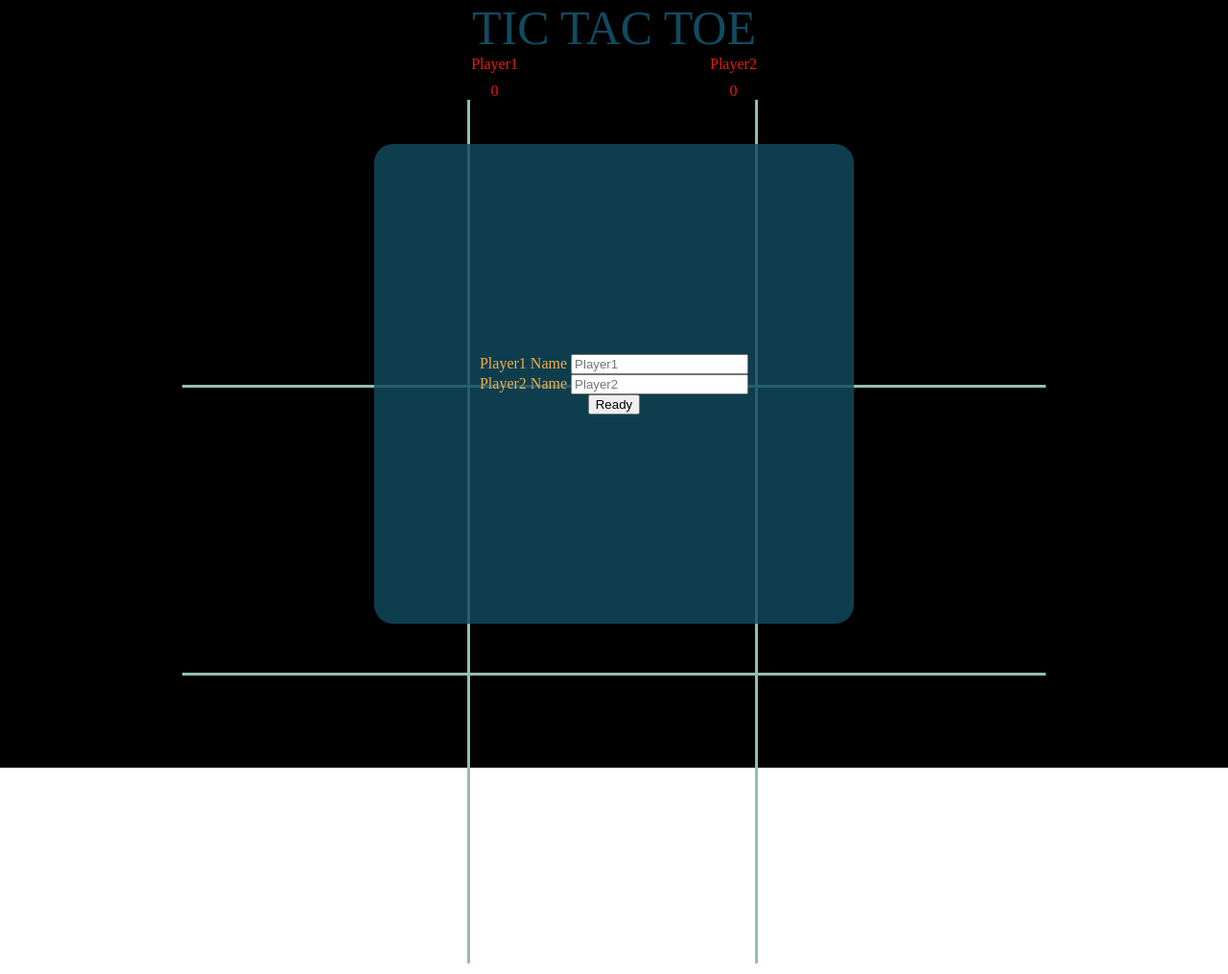
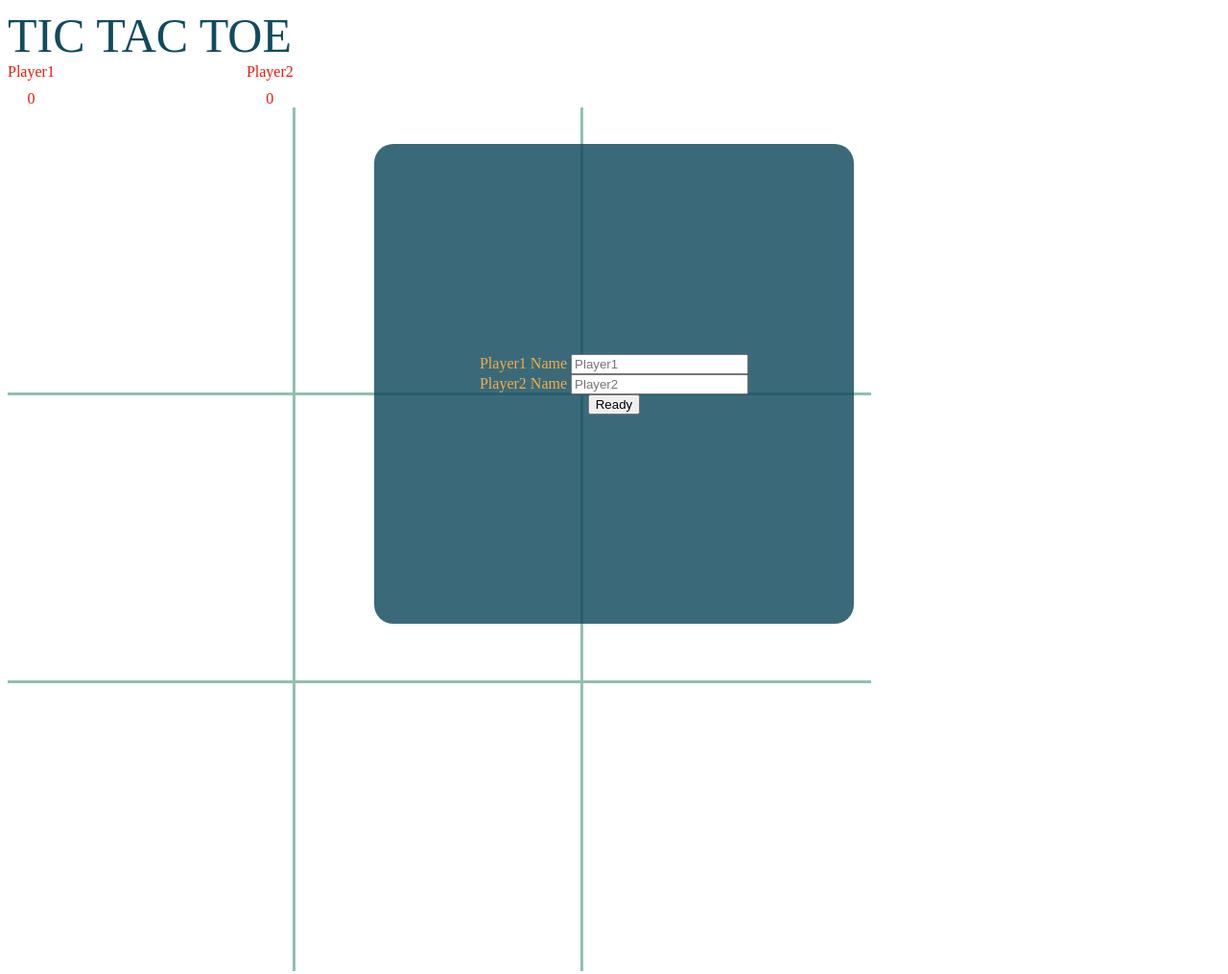
Before and after one commit to bhupi1998/TicTacToe, a plain HTML site: page index.html in a window 1280 px wide. Shown: the whole page at 96% size. Drawn offline with Linux system fonts and the light colour scheme.

Commit message:
saving before vm crashes again

```diff
--- a/index.html
+++ b/index.html
@@ -9,7 +9,6 @@
     <title>TicTacToe</title>
 </head>
 <body>
-    <div class="fullScreenOverlay">
     <header class="title">TIC TAC TOE</header>
     <div id="userSelectionPop" class='popUp'>
         <div class="playerEntryCombined">
@@ -57,6 +56,6 @@
         <div id="box8" class="quadrants"></div>
         <div id="box9" class="quadrants"></div>
     </div>
-    </div>
+    <div class="overlayDiv"></div>
 </body>
 </html>
--- a/script.js
+++ b/script.js
@@ -27,6 +27,7 @@ const ticTacToe=(()=>{
     const player2ScoreDisplay=document.querySelector('#player2Score');
     const winnerPopUp=document.querySelector('#winnerPopUp')
     const gameResetButton=document.querySelector('.restartGame');
+    const overLay=document.querySelector('.overlayDiv');
     //event listeners
     gridDiv.addEventListener('click',function(e){
         let clickId=e.path[0].id;
@@ -41,6 +42,7 @@ const ticTacToe=(()=>{
     gameResetButton.addEventListener('click',function(){
         winnerPopUp.style.display="none";
         popUpWindow.style.display='flex';
+        overLay.zIndex=-2;
         player1.score=0;
         player2.score=0;
         player1ScoreDisplay.innerHTML=`${player1.score}`;
@@ -56,6 +58,7 @@ const ticTacToe=(()=>{
         player1ScoreName.innerHTML=`${player1.name}`;
         player2ScoreName.innerHTML=`${player2.name}`;
         popUpWindow.style.display='none';
+        overLay.zIndex=-2;
     });
     //checks if values in given array are all the same
     const allEqual = arr => arr.every(v => v === arr[0]); //TODO understand this https://stackoverflow.com/questions/14832603/check-if-all-values-of-array-are-equal
--- a/styles.css
+++ b/styles.css
@@ -3,11 +3,11 @@
 }
 *{
     box-sizing: border-box;
+    z-index:1;
 }
 .title{
     font-size: 50px;
     color:#114b5f;
-    z-index:1;
 }
 
 body{
@@ -21,7 +21,6 @@ body{
     grid-template-columns: 300px 300px 300px;
     grid-template-rows: 300px 300px 300px;
     color: #f4ac45;
-    z-index:1;
 }
 
 
@@ -86,7 +85,6 @@ body{
     flex-direction:row;
     gap:200px;
     color:#e9190f;
-    z-index:1;
 }
 
 .playerScoreBoard{
@@ -130,16 +128,15 @@ body{
     border-radius: 20px;
 }
 
-.fullScreenOverlay{
+.overlayDiv{
     position: absolute;
-    z-index:999;
+    z-index:2;
     top:50%;
     left:50%;
     transform: translate(-50%,-50%);
     display:flex;
     flex-direction: column;
     align-items: center;
-    background-color:#000;
     height:100%;
     width:100%;
 }
```
Lines whose indentation alone changed are shown as unchanged.
